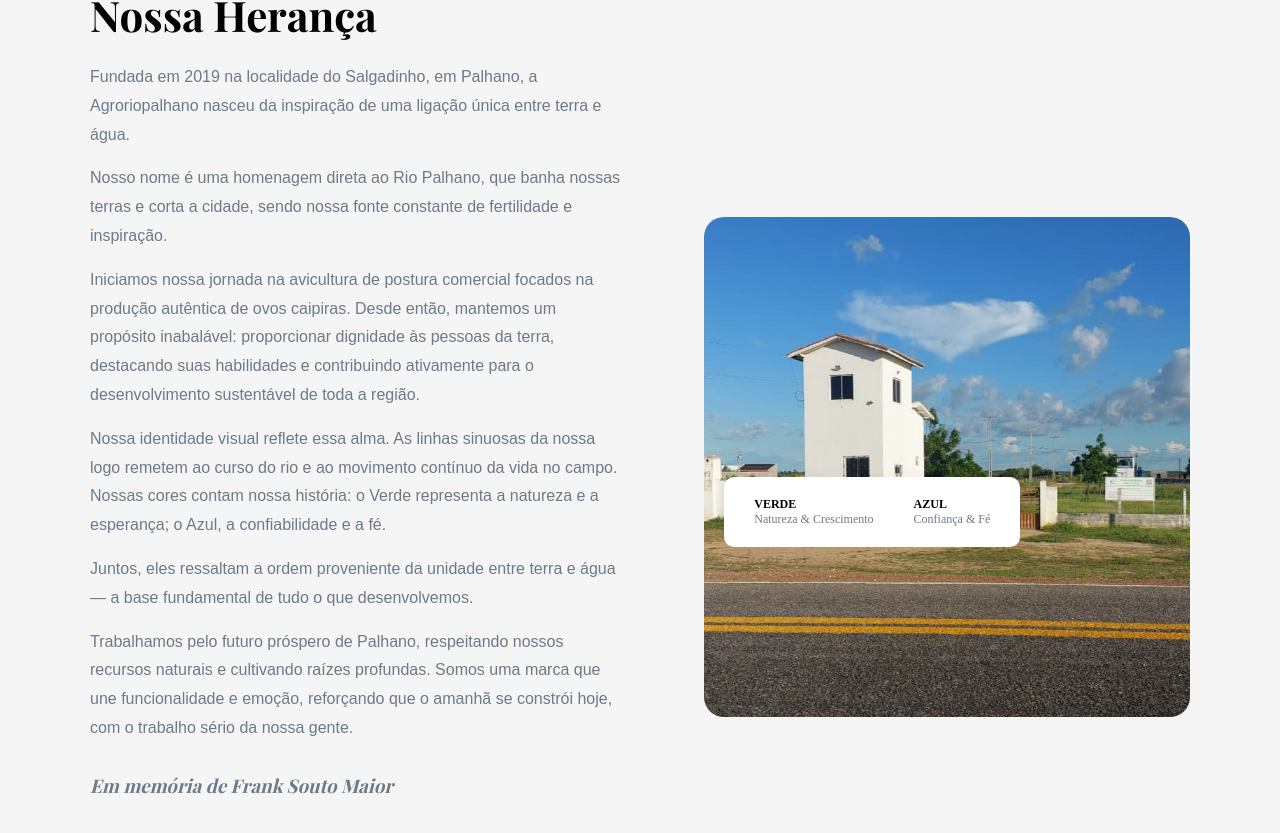
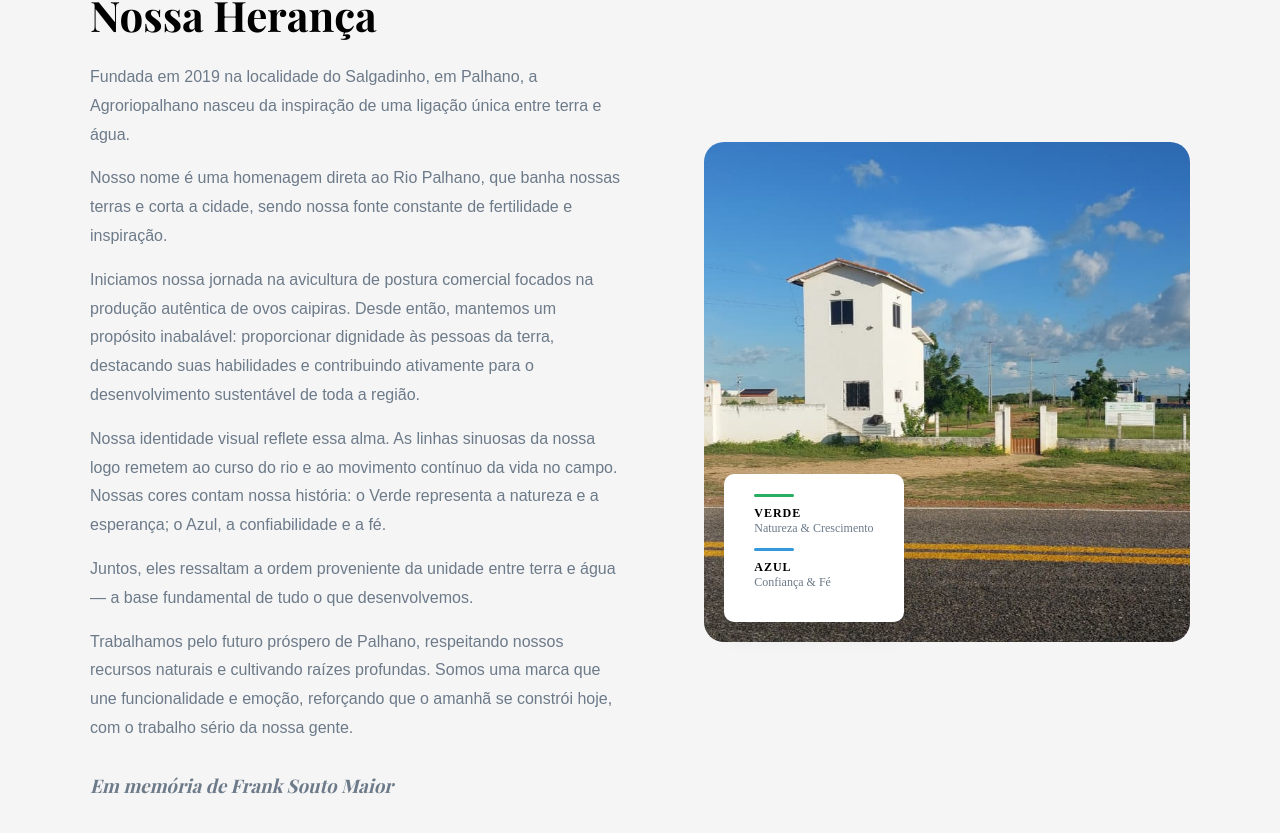
Before and after one commit to juan-pablo-git/AgroRioPalhanoV2, a React (Vite) app in the folder AgrorioV2/: page / in a window 1280 px wide. Shown: the part 1887-2720 px from the top of the page. Built offline with nearby package versions, Linux system fonts and the light colour scheme; a web font is replaced by a local one.

Commit message:
efeito opaciti

```diff
--- a/AgrorioV2/src/App.css
+++ b/AgrorioV2/src/App.css
@@ -312,7 +312,62 @@
 /* VISUAL */
 .heranca-visual {
   position: relative;
-  height: 350px;
+  width: 100%;
+  display: flex;
+  justify-content: center;
+}
+
+
+
+.info-box {
+  position: relative;
+  padding-top: 12px;
+  padding-bottom: 12px;
+}
+
+.info-box:first-child::before {
+  content: '';
+
+  position: absolute;
+  top: 0;
+  left: 0;
+
+  width: 40px;
+  height: 3px;
+
+  border-radius: 20px;
+
+  background: #27ae60;
+}
+
+.info-box:last-child::before {
+  content: '';
+
+  position: absolute;
+  top: 0;
+  left: 0;
+
+  width: 40px;
+  height: 3px;
+
+  border-radius: 20px;
+
+  background: #3498db;
+}
+
+.info-box strong {
+  font-size: 12px;
+  letter-spacing: 1px;
+}
+
+
+
+.info-box::before {
+  transition: width 0.3s ease;
+}
+
+.floating-info:hover .info-box::before {
+  width: 60px;
 }
 
 .card-verde {
@@ -323,11 +378,12 @@
   position: relative;
 }
 
+
 .carousel-image {
   width: 100%;
   height: 100%;
   object-fit: cover;
-animation: fade 1s ease;
+  animation: fade 1s ease;
 
 }
 
@@ -665,7 +721,7 @@ button:hover {
 .footer-bottom {
   margin-top: 50px;
   padding-top: 20px;
-  border-top: 1px solid rgba(255,255,255,0.1);
+  border-top: 1px solid rgba(255, 255, 255, 0.1);
 
   display: flex;
   justify-content: space-between;
@@ -700,5 +756,20 @@ button:hover {
 .divider {
   width: 1px;
   height: 12px;
-  background: rgba(255,255,255,0.3);
+  background: rgba(255, 255, 255, 0.3);
 }
+
+.fade-section {
+  opacity: 0;
+  transform: translateY(40px);
+
+  transition:
+    opacity 1s ease,
+    transform 1s ease;
+}
+
+/* quando aparece */
+.fade-section.visible {
+  opacity: 1;
+  transform: translateY(0);
+}
--- a/AgrorioV2/src/App.jsx
+++ b/AgrorioV2/src/App.jsx
@@ -2,6 +2,7 @@ import { useEffect, useState } from 'react'
 
 import reactLogo from './assets/react.svg'
 import viteLogo from './assets/vite.svg'
+import FadeInSection from './components/FadeInSection'
 import heroImg from './assets/miltomm-morro-4887986_12801.png'
 import './App.css'
 import img1 from './assets/img1.jpeg'
@@ -44,7 +45,7 @@ function App() {
         </div>
       </header>
       <div >
-
+        <FadeInSection>
           <section class="hero">
             <div class="overlay"></div>
 
@@ -66,6 +67,8 @@ function App() {
               </div>
             </div>
           </section>
+        </FadeInSection>
+        <FadeInSection>
           <section class="section-produto">
             <div class="container">
 
@@ -92,6 +95,8 @@ function App() {
 
             </div>
           </section>
+        </FadeInSection>
+        <FadeInSection>
           <section class="section-card">
             <div class="container">
 
@@ -122,6 +127,8 @@ function App() {
 
             </div>
           </section>
+        </FadeInSection>
+        <FadeInSection>
           <section class="section-heranca">
             <div class="container">
 
@@ -155,7 +162,7 @@ function App() {
                 </div>
 
 
-              <div class="heranca-visual">
+                <div className="heranca-visual">
 
                   <div className="card-verde">
                     <img
@@ -166,15 +173,19 @@ function App() {
                     />
                   </div>
 
-                <div class="card-branco">
-                  <div>
+                  <div className="card-branco">
+                    <div className="floating-info">
+
+                      <div className="info-box">
                         <strong>VERDE</strong>
                         <span>Natureza & Crescimento</span>
                       </div>
 
-                  <div>
+                      <div className="info-box">
                         <strong>AZUL</strong>
                         <span>Confiança & Fé</span>
+                      </div>
+
                     </div>
                   </div>
 
@@ -183,7 +194,9 @@ function App() {
               </div>
 
             </div>
-        </section>
+          </section >
+        </FadeInSection>
+        <FadeInSection>
           <section class="section-contato">
             <div class="container">
 
@@ -228,6 +241,8 @@ function App() {
 
             </div>
           </section>
+        </FadeInSection>
+        <FadeInSection>
           <section class="section-equipe">
             <div class="container">
 
@@ -266,6 +281,8 @@ function App() {
 
             </div>
           </section>
+        </FadeInSection>
+        <FadeInSection>
           <footer class="footer">
             <div class="footer-container">
 
@@ -313,7 +330,9 @@ function App() {
               </div>
             </div>
           </footer>
-      </div>
+        </FadeInSection>
+
+      </div >
     </>
   )
 }
--- /dev/null
+++ b/AgrorioV2/src/components/FadeInSection.jsx
@@ -0,0 +1,37 @@
+import { useEffect, useRef, useState } from 'react'
+
+function FadeInSection({ children }) {
+  const [isVisible, setIsVisible] = useState(false)
+
+  const ref = useRef()
+
+  useEffect(() => {
+    const observer = new IntersectionObserver(
+      ([entry]) => {
+        if (entry.isIntersecting) {
+          setIsVisible(true)
+        }
+      },
+      {
+        threshold: 0.2,
+      }
+    )
+
+    if (ref.current) {
+      observer.observe(ref.current)
+    }
+
+    return () => observer.disconnect()
+  }, [])
+
+  return (
+    <div
+      ref={ref}
+      className={`fade-section ${isVisible ? 'visible' : ''}`}
+    >
+      {children}
+    </div>
+  )
+}
+
+export default FadeInSection
```
Lines whose indentation alone changed are shown as unchanged.
